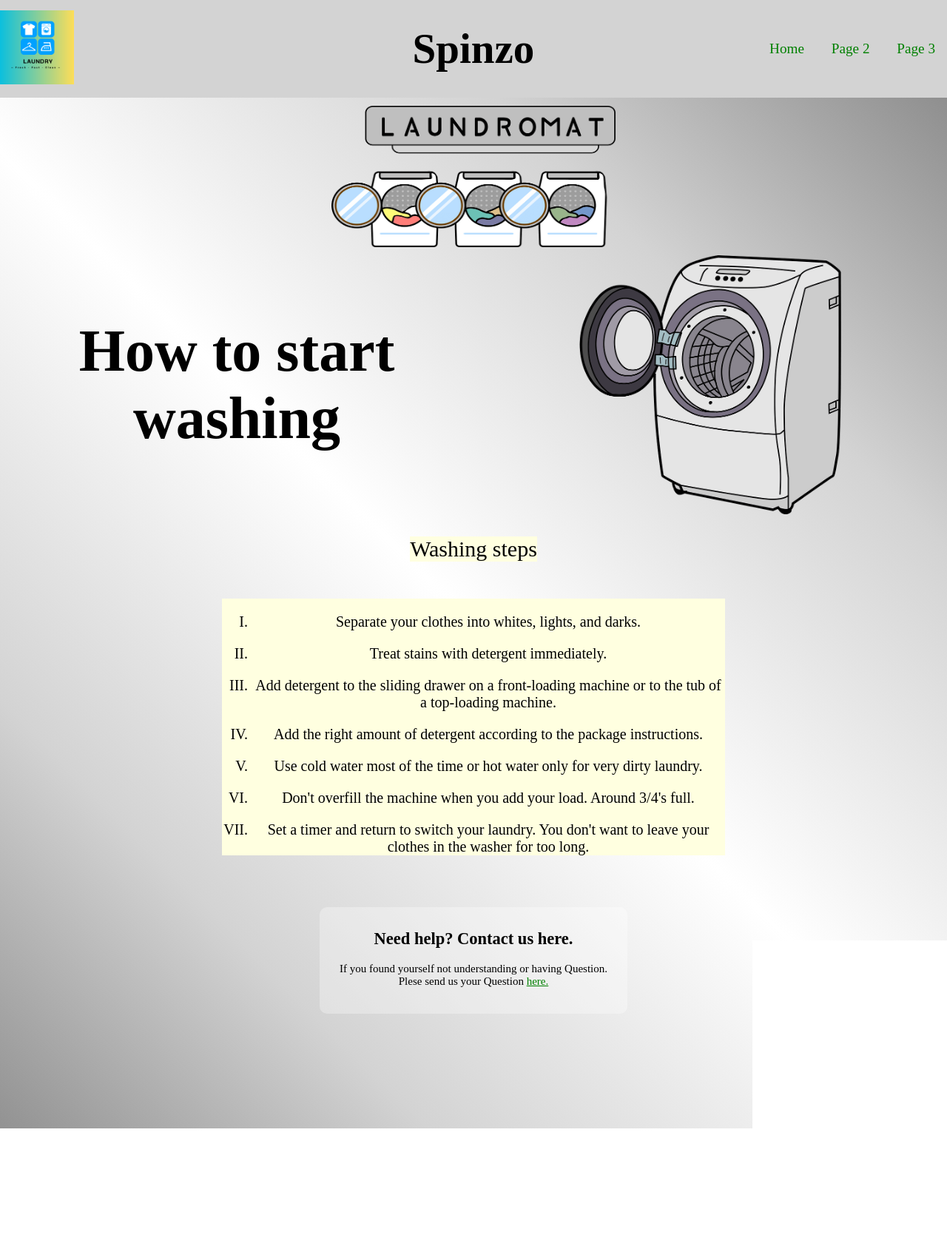
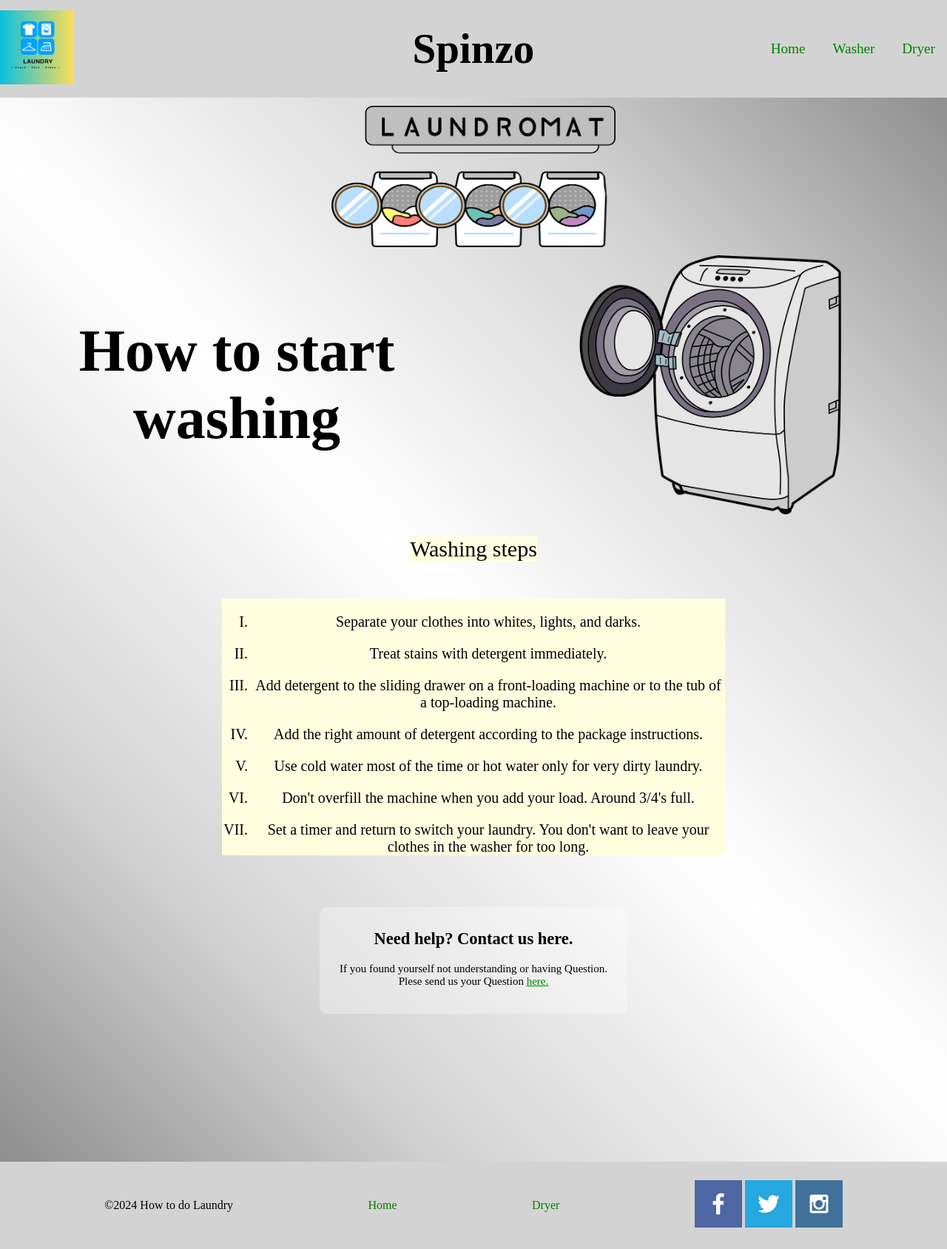
Before and after one commit to markdavidc/wdd130, a plain HTML site: page laundry/washer.html in a window 1280 px wide. Shown: the whole page at 74% size. Drawn offline with Linux system fonts and the light colour scheme.

Commit message:
last push

```diff
--- a/laundry/washer.html
+++ b/laundry/washer.html
@@ -3,7 +3,7 @@
 <head>
     <meta charset="UTF-8">
     <meta name="viewport" content="width=device-width, initial-scale=1.0">
-    <title>Home Page</title>
+    <title>Page Washer</title>
     <link rel="stylesheet" href="styles/styles.css">
 </head>
 <body>
@@ -15,8 +15,8 @@
             <h1>Spinzo</h1>
             <nav>
                 <a href="index.html">Home</a>
-                <a href="washer.html">Page 2</a>
-                <a href="dryer.html">Page 3</a>
+                <a href="washer.html">Washer</a>
+                <a href="dryer.html">Dryer</a>
             </nav>
         </header>
         <main class="home-grid">
@@ -45,7 +45,7 @@
         <footer>
             <p>&copy;2024 How to do Laundry</p>
             <p><a href="index.html">Home</a></p>
-            <p><a href="dryer.html">Page 3</a></p>
+            <p><a href="dryer.html">Dryer</a></p>
             <div class="social">
                 <a href="https://facebook.com" target="_blank">
                     <img src="imgs/facebook.png" alt="fb icon">
```
Also changed, not shown: laundry/dryer.html (+3 -3 lines), laundry/index.html (+4 -4 lines).
